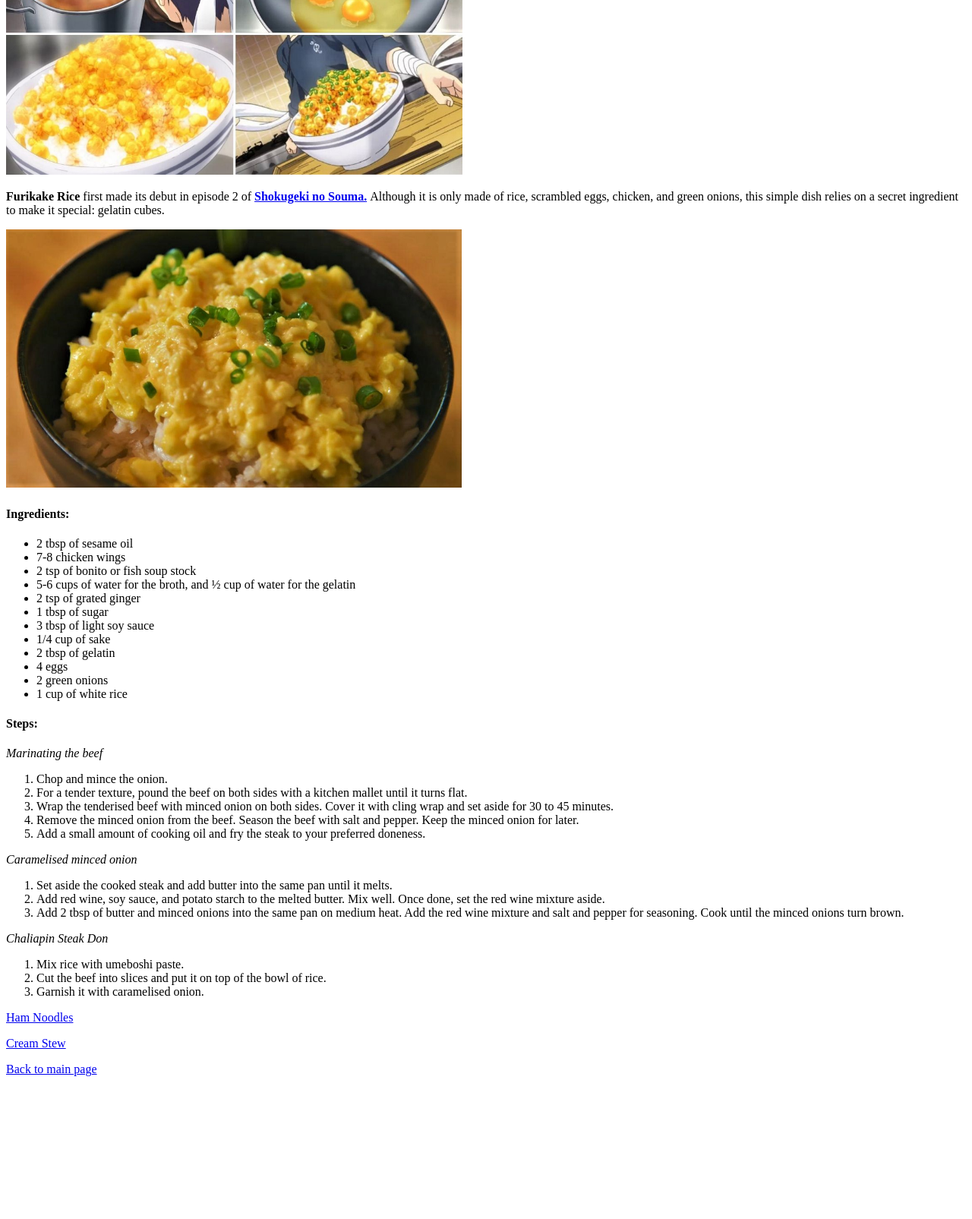
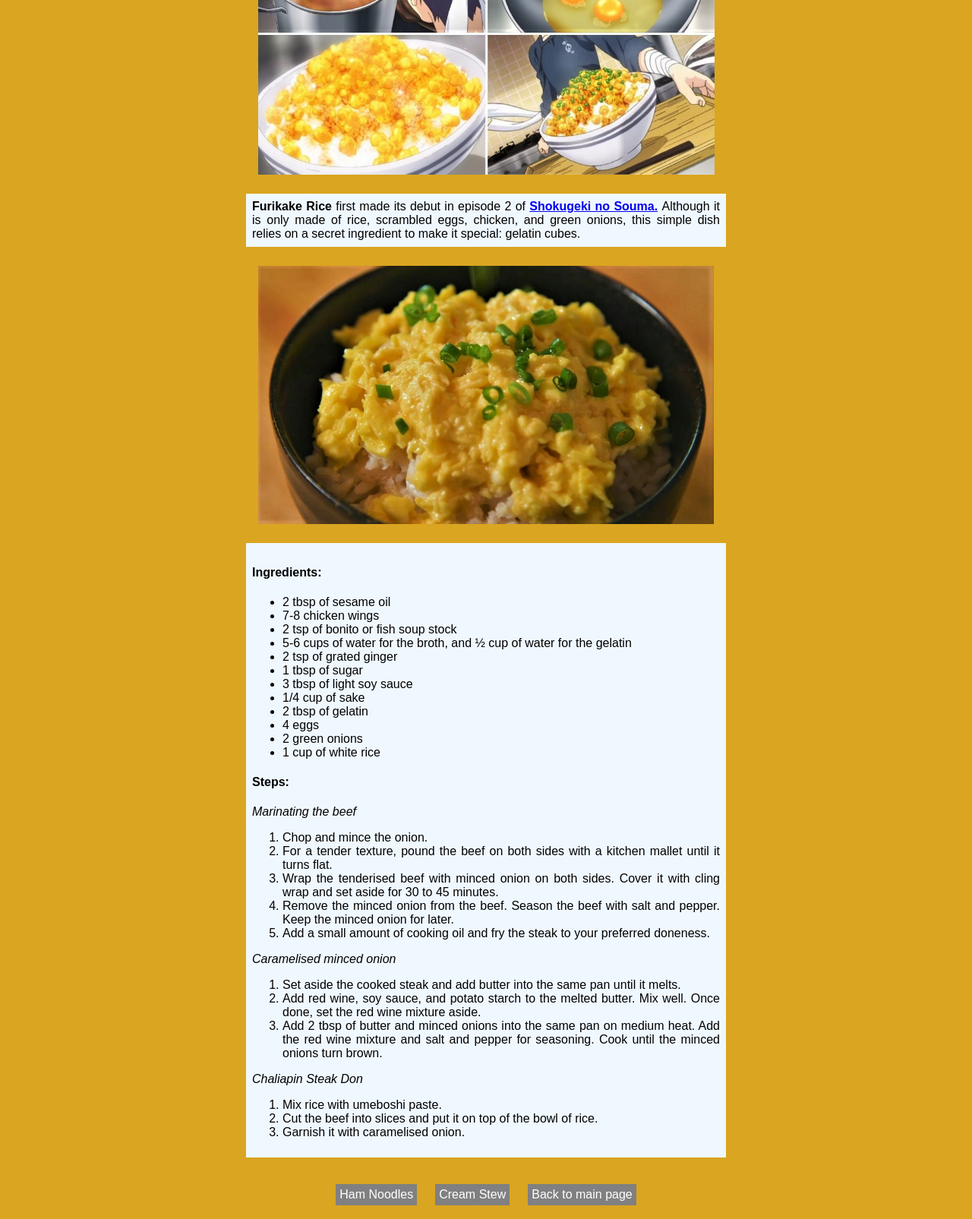
Before and after one commit to itsNas/odin-recipes, a plain HTML site: page pages/furikake.html in a window 1280 px wide. Shown: the part 221-1826 px from the top of the page at 76% size. Before the commit the page ends 1654 px from the top, so only its background shows below. Drawn offline with Linux system fonts and the light colour scheme.

Commit message:
Added style to all pages

```diff
--- /dev/null
+++ b/css/page.css
@@ -0,0 +1,54 @@
+body {
+    background-color: goldenrod;
+}
+
+.title {
+    text-align: center;
+    font-weight: bold;
+    text-decoration: underline;
+}
+
+.paragraph,
+.ingredients {
+    text-align: justify;
+    font-family: Arial, Helvetica, sans-serif;
+}
+
+.paragraph,
+.ingredients {
+    background-color: aliceblue;
+    padding: 8px;
+    margin: 25%;
+    margin-top: 25px;
+    margin-bottom: 25px;
+}
+
+.img {
+    display: block;
+    margin-left: auto;
+    margin-right: auto;
+    max-width: 100%;
+    max-height: 100%;
+}
+
+.nav {
+    text-align: center;
+}
+
+.nav a {
+    text-decoration: none;
+    color: white;
+    font-weight: 500;
+    font-family: Arial, Helvetica, sans-serif;
+}
+
+p :hover {
+    text-decoration: underline;
+}
+
+p {
+    background-color: gray;
+    display: inline-block;
+    padding: 5px;
+    margin: 10px;
+}
--- a/pages/cream.html
+++ b/pages/cream.html
@@ -1,21 +1,31 @@
 <!DOCTYPE html>
 <html lang="en">
+
 <head>
     <meta charset="UTF-8">
     <meta http-equiv="X-UA-Compatible" content="IE=edge">
     <meta name="viewport" content="width=device-width, initial-scale=1.0">
     <title>Cream Stew</title>
+    <link rel="stylesheet" href="../css/page.css">
 </head>
+
 <body>
-    <h1>Cream Stew - The Secret World of Arietty</h1>
+    <h1 class="title">Cream Stew - The Secret World of Arietty</h1>
 
-    <img src="../img/cream.png" width="600" alt="Cream Stew">
+    <img class="img" src="../img/cream.png" width="600" alt="Cream Stew">
 
-    <p>While <strong><a href="https://myanimelist.net/anime/7711/Karigurashi_no_Arrietty?q=arietty&cat=anime">The Secret World of Arrietty</a></strong>  didn’t show a recipe for this dish on screen, many fans have surmised that it is a classic Japanese cream stew. Made with vegetables and a milk-based roux, this heart-warming stew is best served hot on a cold day. For an even heartier dish, you can add chicken or pork cubes.</p>
+    <p class="paragraph">While <strong><a
+                href="https://myanimelist.net/anime/7711/Karigurashi_no_Arrietty?q=arietty&cat=anime">The Secret
+                World of Arrietty</a></strong> didn’t show a recipe for this dish on screen, many fans have surmised
+        that it is a classic Japanese cream stew. Made with vegetables and a milk-based roux, this heart-warming stew is
+        best served hot on a cold day. For an even heartier dish, you can add chicken or pork cubes.</p>
 
-    <img src="../img/creamirl.jpg" width="600" alt="IRL Cream Stew">
+    <img class="img" src="../img/creamirl.jpg" width="600" alt="IRL Cream Stew">
 
-    <p><h4>Ingredients:</h4></p>
+    <div class="ingredients">
+
+        <h4>Ingredients:</h4>
+
 
         <ul>
             <li>½ a cauliflower</li>
@@ -32,7 +42,9 @@
             <li>Finely chopped parsley</li>
         </ul>
 
-    <p><h4>Steps:</h4></p>
+
+        <h4>Steps:</h4>
+
 
         <ol>
             <li>Chop the carrots, broccoli, cauliflower, and potatoes into small pieces.</li>
@@ -40,17 +52,24 @@
             <li>MInce the garlic</li>
             <li>Heat olive oil on medium heat and cook the sliced leeks till it has softened.</li>
             <li>Add about 5 cups of water and 1 tsp of salt. </li>
-        <li>When the water has reached a boil, add all of the chopped vegetables. Make sure that the vegetables are fully submerged in water. </li>
+            <li>When the water has reached a boil, add all of the chopped vegetables. Make sure that the vegetables are
+                fully submerged in water. </li>
             <li>Boil for less than 5 minutes. Pierce with a fork to see if the vegetables are soft enough.
             <li>Remove the vegetables from the pot and set it aside. </li>
-        <li>With the remaining water left in the pot, add flour and milk. Whisk until it reaches a thick consistency.</li>
+            <li>With the remaining water left in the pot, add flour and milk. Whisk until it reaches a thick
+                consistency.
+            </li>
             <li>Boil the mixture while whisking. Add the boiled vegetables and season it with salt and pepper.</li>
             <li>Transfer it to a bowl and garnish with parsley. </li>
             </li>
         </ol>
+    </div class>
 
+    <div class="nav">
         <p><a href="../pages/furikake.html">Furikake Rice</a></p>
         <p><a href="../pages/hamnoodles.html">Ham Noodles</a></p>
         <p><a href="../index.html">Back to main page</a></p>
+    </div>
 </body>
+
 </html>
--- a/pages/furikake.html
+++ b/pages/furikake.html
@@ -1,21 +1,28 @@
 <!DOCTYPE html>
 <html lang="en">
+
 <head>
     <meta charset="UTF-8">
     <meta http-equiv="X-UA-Compatible" content="IE=edge">
     <meta name="viewport" content="width=device-width, initial-scale=1.0">
     <title>Furikake Rice</title>
+    <link rel="stylesheet" href="../css/page.css">
 </head>
+
 <body>
-    <h1>Furikake Rice - Shokugeki no Souma</h1>
+    <h1 class="title">Furikake Rice - Shokugeki no Souma</h1>
+    <img class="img" src="../img/furikake.jpg" width="601" alt="Furikake Rice">
 
-    <img src="../img/furikake.jpg" width="601" alt="Furikake Rice">
+    <p class="paragraph"> <strong>Furikake Rice</strong> first made its debut in episode 2 of <strong> <a
+                href="https://myanimelist.net/anime/28171/Shokugeki_no_Souma?q=food%20war&cat=anime">Shokugeki no
+                Souma.</a> </strong> Although it is only made of rice, scrambled eggs, chicken, and green onions, this
+        simple dish relies on a secret ingredient to make it special: gelatin cubes.</p>
 
-    <p> <strong>Furikake Rice</strong>  first made its debut in episode 2 of <strong> <a href="https://myanimelist.net/anime/28171/Shokugeki_no_Souma?q=food%20war&cat=anime">Shokugeki no Souma.</a> </strong>  Although it is only made of rice, scrambled eggs, chicken, and green onions, this simple dish relies on a secret ingredient to make it special: gelatin cubes.</p>
+    <img class="img" src="../img/furikakeirl.jpg" width="600" alt="IRL Furikake Rice">
 
-    <img src="../img/furikakeirl.jpg" width="600" alt="IRL Furikake Rice">
+    <div class="ingredients">
 
-    <p><h4>Ingredients:</h4></p>
+        <h4>Ingredients:</h4>
 
         <ul>
             <li>2 tbsp of sesame oil</li>
@@ -32,36 +39,49 @@
             <li>1 cup of white rice</li>
         </ul>
 
-    <p><h4>Steps:</h4></p>
-    <p> <em>Marinating the beef</em></p>
+
+        <h4>Steps:</h4>
+
+        <div> <em>Marinating the beef</em></div>
 
         <ol>
             <li>Chop and mince the onion.</li>
             <li>For a tender texture, pound the beef on both sides with a kitchen mallet until it turns flat.</li>
-        <li>Wrap the tenderised beef with minced onion on both sides. Cover it with cling wrap and set aside for 30 to 45 minutes. </li>
-        <li>Remove the minced onion from the beef. Season the beef with salt and pepper. Keep the minced onion for later.</li>
+            <li>Wrap the tenderised beef with minced onion on both sides. Cover it with cling wrap and set aside for 30
+                to
+                45 minutes. </li>
+            <li>Remove the minced onion from the beef. Season the beef with salt and pepper. Keep the minced onion for
+                later.</li>
             <li>Add a small amount of cooking oil and fry the steak to your preferred doneness.</li>
         </ol>
 
-    <p><em>Caramelised minced onion</em></p>
+        <div><em>Caramelised minced onion</em></div>
 
         <ol>
             <li>Set aside the cooked steak and add butter into the same pan until it melts.</li>
-        <li>Add red wine, soy sauce, and potato starch to the melted butter. Mix well. Once done, set the red wine mixture aside.</li>
-        <li>Add 2 tbsp of butter and minced onions into the same pan on medium heat. Add the red wine mixture and salt and pepper for seasoning. Cook until the minced onions turn brown.
+            <li>Add red wine, soy sauce, and potato starch to the melted butter. Mix well. Once done, set the red wine
+                mixture aside.</li>
+            <li>Add 2 tbsp of butter and minced onions into the same pan on medium heat. Add the red wine mixture and
+                salt
+                and pepper for seasoning. Cook until the minced onions turn brown.
             </li>
         </ol>
 
-    <p><em>Chaliapin Steak Don</em></p>
+        <div><em>Chaliapin Steak Don</em></div>
 
         <ol>
             <li>Mix rice with umeboshi paste.</li>
             <li>Cut the beef into slices and put it on top of the bowl of rice. </li>
             <li>Garnish it with caramelised onion.</li>
         </ol>
+    </div>
 
+    <div class="nav">
         <p><a href="../pages/hamnoodles.html">Ham Noodles</a></p>
         <p><a href="../pages/cream.html">Cream Stew</a></p>
         <p><a href="../index.html">Back to main page</a></p>
+    </div>
+
 </body>
+
 </html>
```
Also changed, not shown: index.html (+57 -8 lines), pages/hamnoodles.html (+28 -9 lines), pages/test.html (added, +17 -0 lines). Lines whose indentation alone changed are shown as unchanged.
